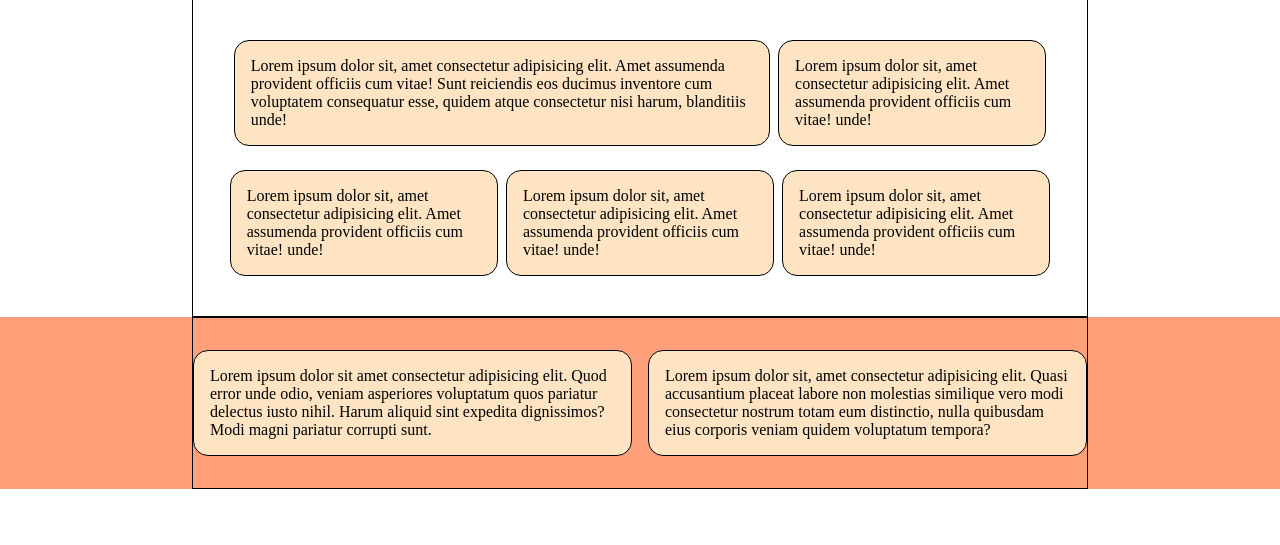
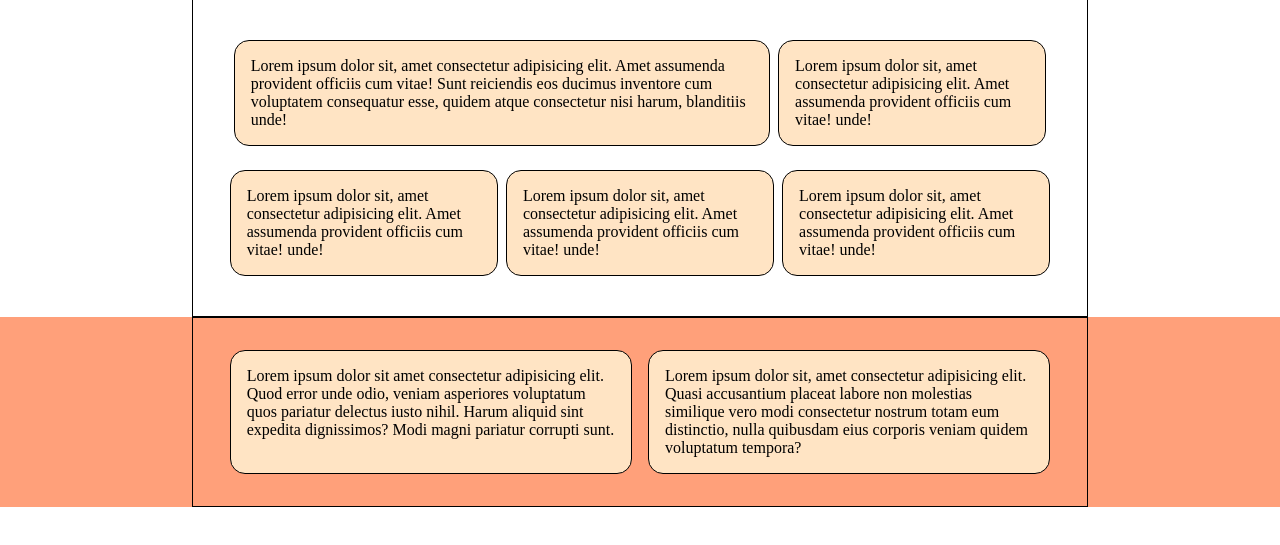
Before and after one commit to serena-peschiaroli/htmlcss-responsive-layout, a plain HTML site: page index.html in a window 1280 px wide. Shown: the part 81-626 px from the top of the page. Drawn offline with Linux system fonts and the light colour scheme.

Commit message:
Fix: #what-we-do col width

```diff
--- a/CSS/style.css
+++ b/CSS/style.css
@@ -259,9 +259,13 @@ header .row {
        }
         #what-we-do .row {
             flex-direction: row;
+            justify-content: center;
         }
 
-
-
+        #what-we-do .col {
+            width: 45%;
+        }
 
     }
+
+    /* TESTIMONIAL SECTION */
```
